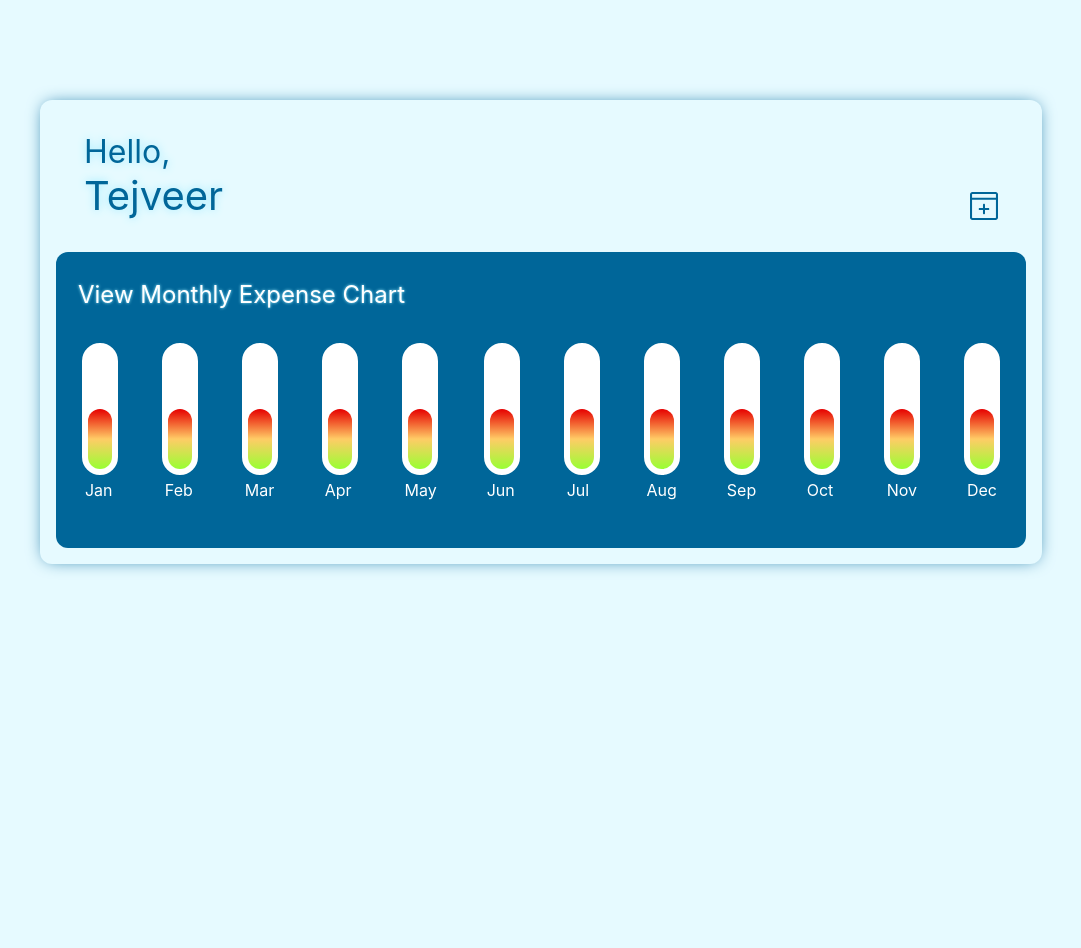
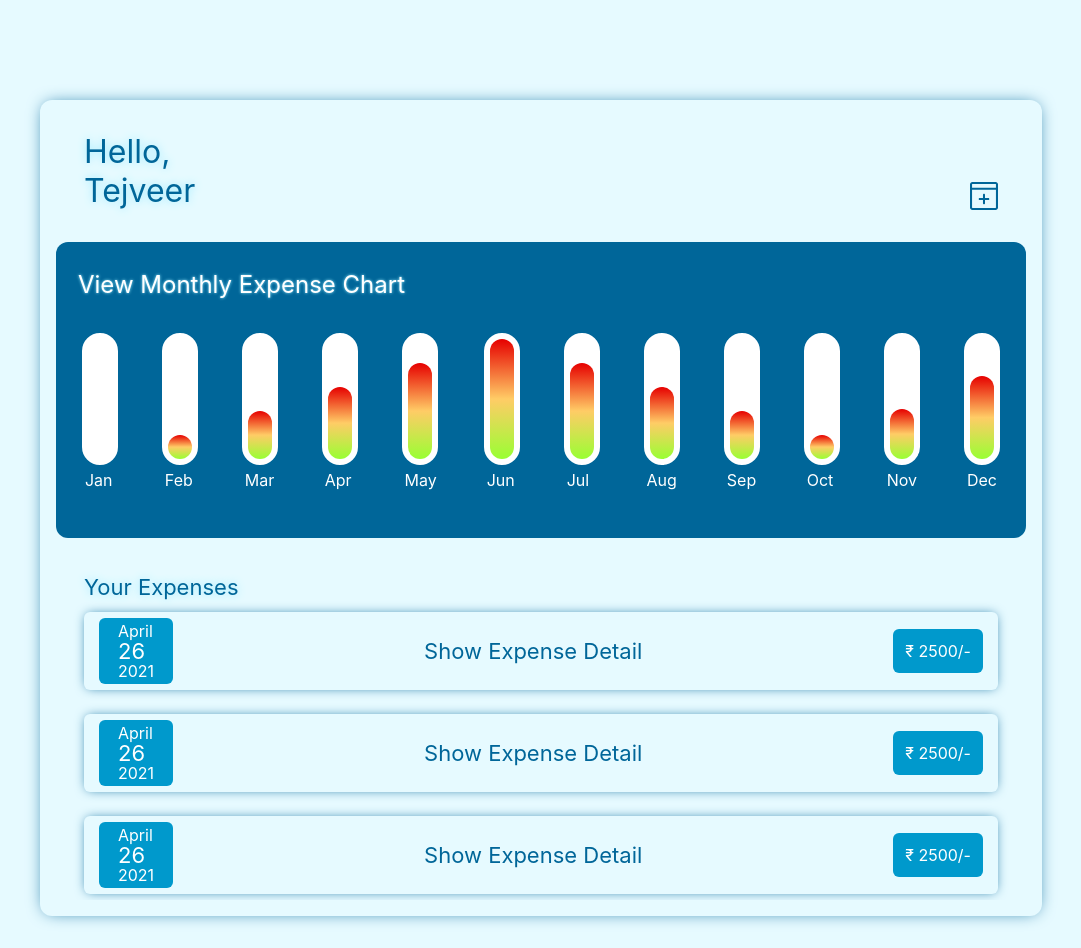
Before and after one commit to TejveerSingh13/React-Expense-Tracker, a React (Create React App) app: page /#/details in a window 1280 px wide. Before the commit this address led to /#/. Shown: the whole page, without its empty margins (99-1180 px from the left). Before the commit the page ends 800 px from the top, so only its background shows below. Built offline with nearby package versions, Linux system fonts and the light colour scheme.

Commit message:
Expense Manager Design Complete

```diff
--- a/src/ExpenseHandler/ExpenseBar.js
+++ b/src/ExpenseHandler/ExpenseBar.js
@@ -26,73 +26,73 @@ const ExpenseBars = () => {
             <ExpenseBarWrapper>
                 <ExpenseBarLabelContainer>
                     <ExpenseBar>
-                            <ExpenseBarIndicator />
+                            <ExpenseBarIndicator height = '0' />
                     </ExpenseBar>
                     <ExpenseBarLabel>Jan</ExpenseBarLabel>
                 </ExpenseBarLabelContainer>
                 <ExpenseBarLabelContainer>
                     <ExpenseBar>
-                            <ExpenseBarIndicator />
+                            <ExpenseBarIndicator height = '20'/>
                     </ExpenseBar>
                     <ExpenseBarLabel>Feb</ExpenseBarLabel>
                 </ExpenseBarLabelContainer>
                 <ExpenseBarLabelContainer>
                     <ExpenseBar>
-                            <ExpenseBarIndicator />
+                            <ExpenseBarIndicator height = '40'/>
                     </ExpenseBar>
                     <ExpenseBarLabel>Mar</ExpenseBarLabel>
                 </ExpenseBarLabelContainer>
                 <ExpenseBarLabelContainer>
                     <ExpenseBar>
-                            <ExpenseBarIndicator />
+                            <ExpenseBarIndicator height = '60'/>
                     </ExpenseBar>
                     <ExpenseBarLabel>Apr</ExpenseBarLabel>
                 </ExpenseBarLabelContainer>
                 <ExpenseBarLabelContainer>
                     <ExpenseBar>
-                            <ExpenseBarIndicator />
+                            <ExpenseBarIndicator height = '80' />
                     </ExpenseBar>
                     <ExpenseBarLabel>May</ExpenseBarLabel>
                 </ExpenseBarLabelContainer>
                 <ExpenseBarLabelContainer>
                     <ExpenseBar>
-                            <ExpenseBarIndicator />
+                            <ExpenseBarIndicator height = '100'/>
                     </ExpenseBar>
                     <ExpenseBarLabel>Jun</ExpenseBarLabel>
                 </ExpenseBarLabelContainer>
                 <ExpenseBarLabelContainer>
                     <ExpenseBar>
-                            <ExpenseBarIndicator />
+                            <ExpenseBarIndicator height = '80' />
                     </ExpenseBar>
                     <ExpenseBarLabel>Jul</ExpenseBarLabel>
                 </ExpenseBarLabelContainer>
                 <ExpenseBarLabelContainer>
                     <ExpenseBar>
-                            <ExpenseBarIndicator />
+                            <ExpenseBarIndicator height = '60'/>
                     </ExpenseBar>
                     <ExpenseBarLabel>Aug</ExpenseBarLabel>
                 </ExpenseBarLabelContainer>
                 <ExpenseBarLabelContainer>
                     <ExpenseBar>
-                            <ExpenseBarIndicator />
+                            <ExpenseBarIndicator height = '40'/>
                     </ExpenseBar>
                     <ExpenseBarLabel>Sep</ExpenseBarLabel>
                 </ExpenseBarLabelContainer>
                 <ExpenseBarLabelContainer>
                     <ExpenseBar>
-                            <ExpenseBarIndicator />
+                            <ExpenseBarIndicator height = '20' />
                     </ExpenseBar>
                     <ExpenseBarLabel>Oct</ExpenseBarLabel>
                 </ExpenseBarLabelContainer>
                 <ExpenseBarLabelContainer>
                     <ExpenseBar>
-                            <ExpenseBarIndicator />
+                            <ExpenseBarIndicator height = '42'/>
                     </ExpenseBar>
                     <ExpenseBarLabel>Nov</ExpenseBarLabel>
                 </ExpenseBarLabelContainer>
                 <ExpenseBarLabelContainer>
                     <ExpenseBar>
-                            <ExpenseBarIndicator />
+                            <ExpenseBarIndicator height = '69'/>
                     </ExpenseBar>
                     <ExpenseBarLabel>Dec</ExpenseBarLabel>
                 </ExpenseBarLabelContainer>
--- /dev/null
+++ b/src/ExpenseHandler/ExpenseDetails.js
@@ -0,0 +1,29 @@
+import React from "react";
+import {
+    ExpenseDetailContainer,
+    DateDetails,
+    DateDetailsText,
+    DivFlexColumn,
+    DateDetailsAmount,
+    ExpenseDetailsDescription
+ } from "./style";
+
+const ExpenseDetails = () => {
+    return(
+        <ExpenseDetailContainer>
+            <DateDetails>
+                <DateDetailsText>April</DateDetailsText>
+                <DateDetailsText date='true'>26</DateDetailsText>
+                <DateDetailsText>2021</DateDetailsText>
+            </DateDetails>
+            <DivFlexColumn>
+                <ExpenseDetailsDescription>Show Expense Detail</ExpenseDetailsDescription>
+            </DivFlexColumn>
+            <DivFlexColumn>
+                <DateDetailsAmount>₹ 2500/-</DateDetailsAmount>
+            </DivFlexColumn>
+        </ExpenseDetailContainer>
+    )
+}
+
+export default ExpenseDetails
--- a/src/ExpenseHandler/ExpenseHandlerContainer.js
+++ b/src/ExpenseHandler/ExpenseHandlerContainer.js
@@ -1,12 +1,14 @@
 import React, {useState} from "react";
+import NewExpenseForm from "./NewExpenseForm";
 import ExpenseBars from "./ExpenseBar";
-import NewExpenseForm from "./NewExpenseForm";
+import ExpenseDetails from "./ExpenseDetails";
 import {
     MainContainer,
     HeadderContainer,
     HeadderText,
     HeadderImgDiv,
-    HeadderImg
+    HeadderImg,
+    ExpenseDetailsWrapper
   } from "./style";
 
 const ExpenseHandler = () => {
@@ -29,6 +31,14 @@ const ExpenseHandler = () => {
                 </HeadderContainer>
                 <NewExpenseForm height={formState} margin={formState} />
                 <ExpenseBars />
+                <HeadderText detail='true'>Your Expenses</HeadderText>
+                <ExpenseDetailsWrapper>
+                    <ExpenseDetails />
+                    <ExpenseDetails />
+                    <ExpenseDetails />
+                    <ExpenseDetails />
+                    <ExpenseDetails />
+                </ExpenseDetailsWrapper>
         </MainContainer>
     )
 }
--- a/src/ExpenseHandler/NewExpenseForm.js
+++ b/src/ExpenseHandler/NewExpenseForm.js
@@ -24,7 +24,7 @@ const NewExpenseForm = (props) => {
             <TestInput type='date' style={{backgroundColor:'white'}} />
             </InputCover>
             <ButtonContainer>
-                <FormButton>Add</FormButton>
+                <FormButton>Save</FormButton>
             </ButtonContainer>
         </ExpenseFormWrapper>
     )
--- a/src/ExpenseHandler/style.js
+++ b/src/ExpenseHandler/style.js
@@ -40,7 +40,7 @@ export const ExpenseBar = styled.div`
     }
 `
 export const ExpenseBarIndicator = styled.div`
-    height: 50%;
+    height: ${props => props.height + '%'};
     background-image: linear-gradient(#e60000, #ffcc66, #99ff33);
     border-radius: 24px;
 
@@ -53,6 +53,7 @@ export const HeadderText = styled.p`
     margin: 0 auto 0 4px;
     color: #006699;
     font-size: ${props => props.name ? '40px' : '32px'};
+    font-size: ${props => props.detail ? '22px' : '32px'};
     text-shadow: 0 0 9px #99ebff;
     @media (min-width: 558px) {
         margin: 0 auto 0 28px;
@@ -75,6 +76,7 @@ export const ExpenseBarContainer = styled.div`
     background-color:  #006699;
     border-radius: 12px;
     margin-top: 32px;
+    margin-bottom: 36px;
     display: flex;
     overflow: auto;
     height: ${props => props.height ? '78vh' : '8vh'};
@@ -185,3 +187,64 @@ export const FormButton = styled.button`
     box-shadow:0 0 15px #99ebff;
   }
 `
+export const ExpenseDetailContainer = styled.div`
+  display: flex;
+  justify-content: space-between;
+  margin: 12px 0;
+  border-radius: 6px;
+  box-shadow:0 0 12px -3px #006699;
+  @media (min-width: 558px) {
+    margin: 12px 28px;
+  }
+`
+export const DateDetails = styled.div`
+  display: flex;
+  flex-direction: column;
+  margin: 6px;
+  padding: 3px 6px;
+  border-radius: 6px;
+  background-color:#0099cc;
+  @media (min-width: 558px) {
+    margin: 6px 15px;
+    padding: 3px 18px;
+  }
+`
+export const DateDetailsText = styled.div`
+  color: white;
+  font-size: ${props => props.date ? '22px' : '16px'};
+  line-height: 18px;
+  margin: 1px;
+`
+export const DivFlexColumn = styled.div`
+  display:flex;
+  flex-direction: column;
+  justify-content: center;
+`
+export const DateDetailsAmount = styled.div`
+  color: white;
+  background-color:#0099cc;
+  padding: 12px;
+  font-size: 16px;
+  border-radius: 6px;
+  margin: 6px;
+  @media (min-width: 558px) {
+    margin: 6px 15px;
+  }
+`
+export const ExpenseDetailsDescription = styled.div`
+    color: #006699;
+    font-size: 16px;
+    margin: 0 12px;
+    @media (min-width: 558px) {
+        font-size:22px;
+    }
+`
+export const ExpenseDetailsWrapper = styled.div`
+    display: flex;
+    flex-direction: column;
+    overflow: auto;
+    height: 400px;
+    @media (min-width: 558px) {
+        height: 300px;
+    }
+`
```
